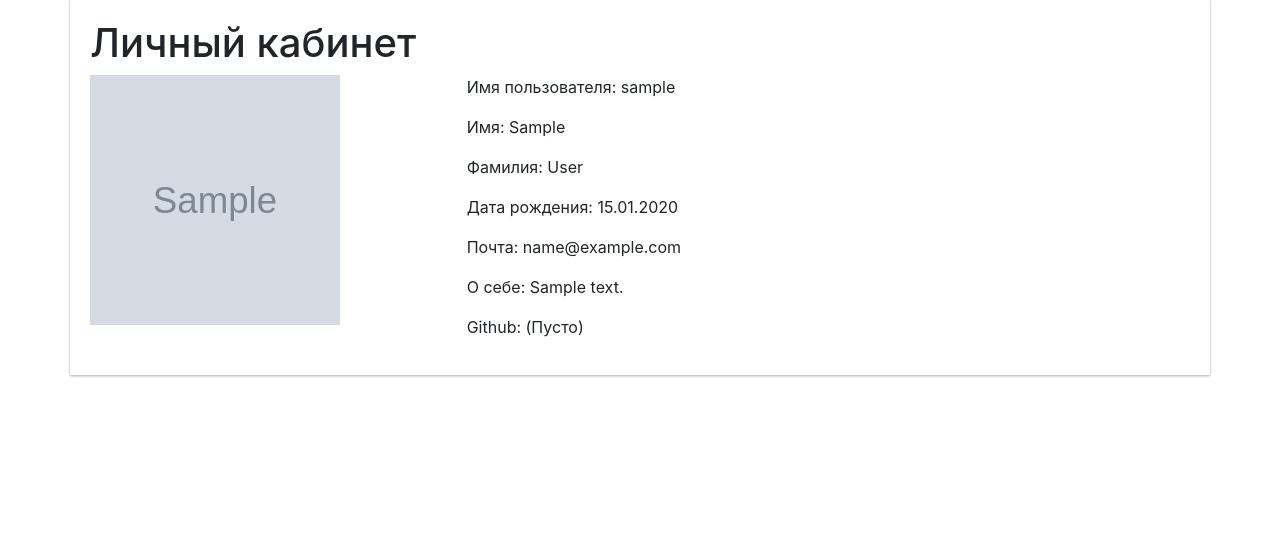
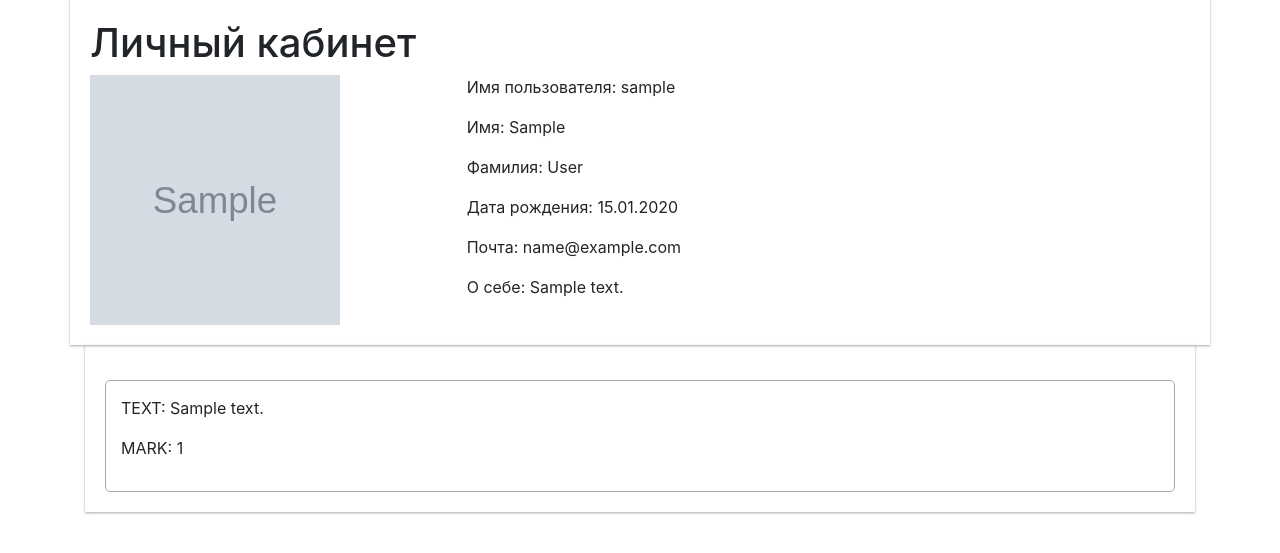
Before and after one commit to zohan95/cw8, a Django app: page /accounts/profile/1/ in a window 1280 px wide. Shown: the part 65-618 px from the top of the page. Run offline with Django 3.2, Linux system fonts and the light colour scheme; tables that the repository leaves empty hold one stand-in row (values such as "Sample post"); grey boxes marked "Sample" are stand-in pictures; parts of the project's set-up code (start-up, migrations or seed data) failed here and were passed over; some libraries are stand-ins or nearby versions.

Commit message:
done stage 4

```diff
--- a/source/accounts/templates/user_detail.html
+++ b/source/accounts/templates/user_detail.html
@@ -20,7 +20,7 @@
                     <img class="avatar" src="{{ user_obj.profile.avatar.url }}" width="250" height="250"
                          alt="user picture">
                 {% else %}
-                     <img class="avatar" src="{% static 'image/blank.jpg' %}" width="250" height="250"
+                    <img class="avatar" src="{% static 'image/blank.jpg' %}" width="250" height="250"
                          alt="user picture">
                 {% endif %}
             </div>
@@ -36,9 +36,19 @@
                 <p>Почта: {{ user_obj.email }}</p>
 
                 <p>О себе: {{ user_obj.profile.about|default:'(Пусто)' }}</p>
+            </div>
 
-                <p>Github: {{ user_obj.profile.git_hub|default:'(Пусто)' }}</p>
-            </div>
+        </div>
+
+    </div>
+    <div class="container">
+    <div class="card-1">
+
+            {% for i in reviews %}
+                <div style="border: 1px solid darkgray; border-radius: 5px; margin-top: 15px; padding: 15px;">
+                <p>TEXT: {{ i.review_text }}</p>
+                <p>MARK: {{ i.mark }}</p></div>
+            {% endfor %}
         </div>
     </div>
 {% endblock %}
--- a/source/accounts/views.py
+++ b/source/accounts/views.py
@@ -4,6 +4,8 @@ from django.contrib.auth import authenticate, login, logout
 from django.contrib.auth.models import User
 from django.urls import reverse
 from django.views.generic import DetailView, UpdateView, ListView
+
+from webapp.models import Review
 from .models import Profile
 from accounts.forms import SignUpForm, UserChangePasswordForm, UserChangeForm
 
@@ -55,6 +57,10 @@ class UserDetailView(DetailView):
     model = User
     template_name = 'user_detail.html'
     context_object_name = 'user_obj'
+    def get_context_data(self, **kwargs):
+        con = super().get_context_data()
+        con['reviews'] = Review.objects.filter(author=self.object)
+        return con
 
 
 class UserChangeView(UserPassesTestMixin, UpdateView):
--- a/source/webapp/templates/product_details.html
+++ b/source/webapp/templates/product_details.html
@@ -52,7 +52,7 @@
             {% for i in product.review_product.all %}
                 <div style="margin-top: 20px;border: 1px solid darkgray; border-radius: 5px;padding: 15px;">
 
-                    <p>Author: {{ i.author }}</p>
+                    <p>Author: <a href="{% url 'accounts:detail' i.author.pk %}">{{ i.author }}</a></p>
                     <p>EMAIL: {{ i.author.email }}</p>
                     <p>TEXT: {{ i.review_text }}</p>
                     <p>MARK: {{ i.mark }}</p>
```
Also changed, not shown: source/accounts/forms.py (+1 -10 lines), source/accounts/models.py (+0 -8 lines).
